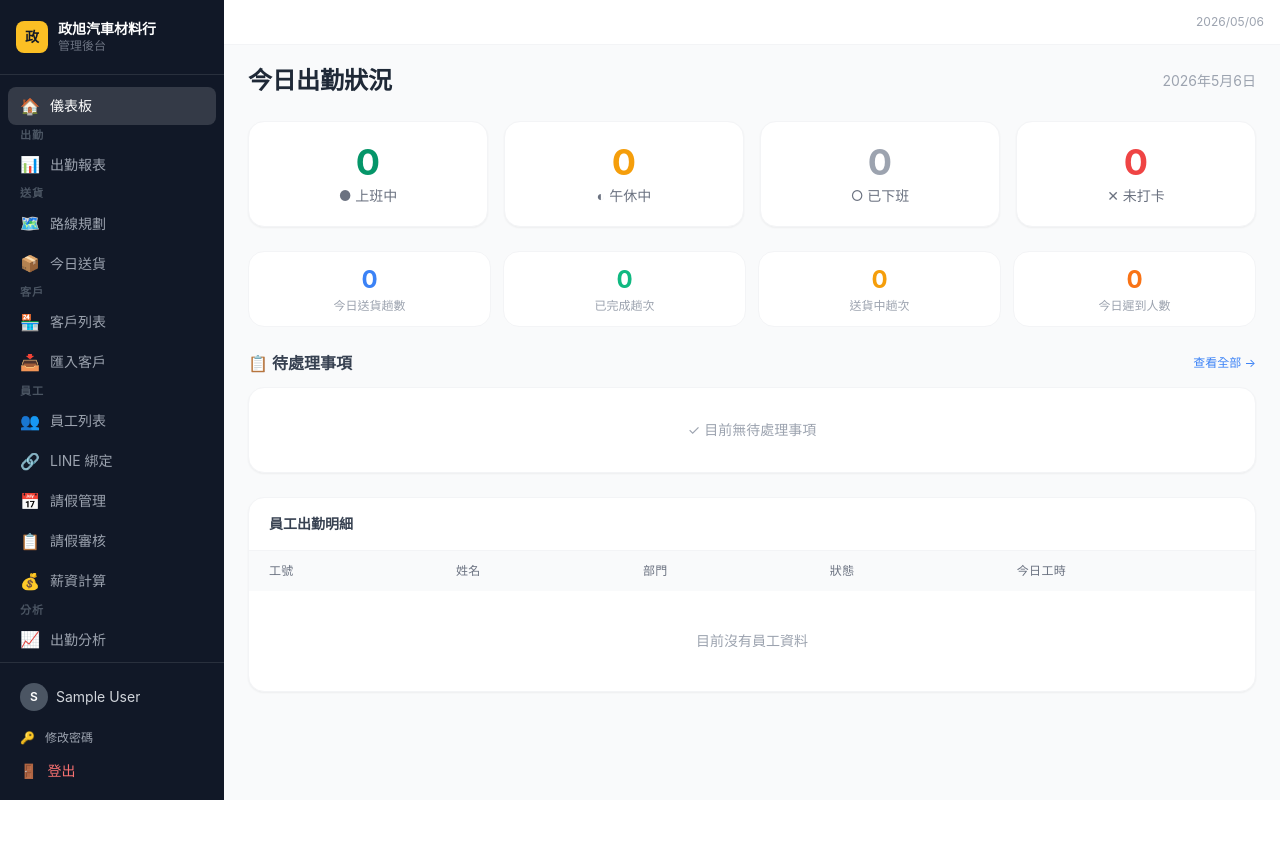
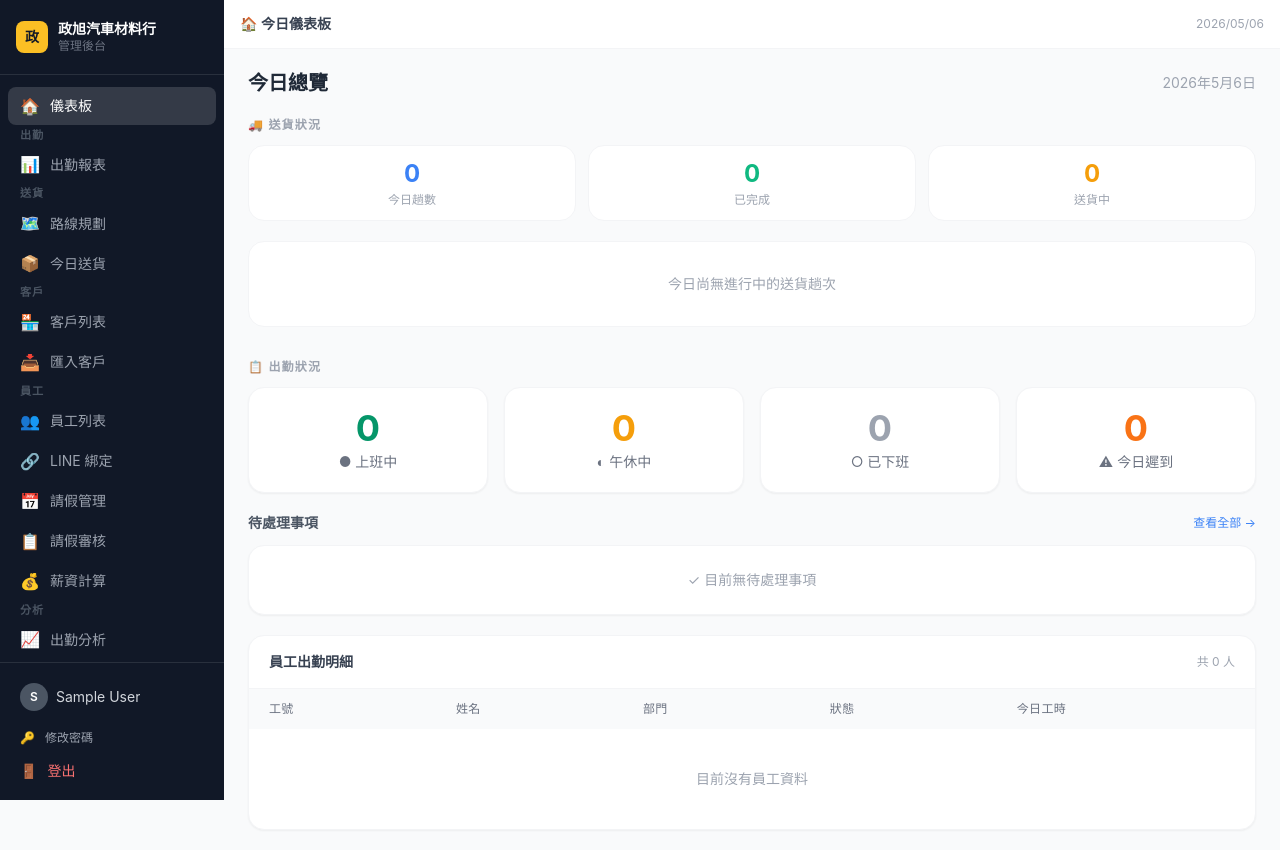
Before and after one commit to Eileen1206/checkin-system, a Django app: page /dashboard/ in a window 1280 px wide. Before the commit the page ends 800 px from the top, so only its background shows below. Run offline with Django 5.2, Linux system fonts and the light colour scheme; the visitor is signed in with stand-in values (Sample User, id 1); data comes from the database, SQL or seed files in the repository; data that the repository does not hold is empty; some libraries are stand-ins or nearby versions.

Commit message:
refactor: 儀表板改版，送貨狀況移至上方、出勤狀況移至下方
- 頁面分為「送貨狀況」與「出勤狀況」兩區塊並加上標題
- 送貨摘要卡片改為 3 格（移除遲到，併入出勤區塊）
- 無進行中趟次時顯示提示文字
- 員工出勤明細右上角顯示總人數

Co-Authored-By: Claude Sonnet 4.6 <noreply@anthropic.com>

```diff
--- a/attendance/templates/attendance/dashboard.html
+++ b/attendance/templates/attendance/dashboard.html
@@ -1,58 +1,42 @@
 {% extends "attendance/base.html" %}
-{% block title %}今日出勤儀表板{% endblock %}
+{% block title %}今日儀表板{% endblock %}
+{% block page_title %}🏠 今日儀表板{% endblock %}
 {% block content %}
 
-<!-- 標題 -->
-<div class="flex items-center justify-between mb-6">
-  <h1 class="text-2xl font-bold text-gray-800">今日出勤狀況</h1>
+<!-- 頁首：日期 -->
+<div class="flex items-center justify-between mb-5">
+  <h1 class="text-xl font-bold text-gray-800">今日總覽</h1>
   <span class="text-sm text-gray-400">{{ today }}</span>
 </div>
 
-<!-- 統計卡片 -->
-<div class="grid grid-cols-2 md:grid-cols-4 gap-4 mb-6">
-  <div class="bg-white rounded-2xl shadow-sm border border-gray-100 p-5 text-center">
-    <div class="text-4xl font-bold text-emerald-600 mb-1">{{ counts.working }}</div>
-    <div class="text-sm text-gray-500">● 上班中</div>
+<!-- ═══════════════════════════════════
+     區塊一：送貨狀況
+     ═══════════════════════════════════ -->
+<div class="mb-2">
+  <p class="text-xs font-semibold text-gray-400 uppercase tracking-widest mb-3">🚚 送貨狀況</p>
+</div>
+
+<!-- 送貨摘要卡片 -->
+<div class="grid grid-cols-3 gap-3 mb-5">
+  <div class="bg-white rounded-2xl border border-gray-100 px-4 py-3 text-center">
+    <p class="text-2xl font-bold text-blue-500">{{ today_trips_total }}</p>
+    <p class="text-xs text-gray-400 mt-0.5">今日趟數</p>
   </div>
-  <div class="bg-white rounded-2xl shadow-sm border border-gray-100 p-5 text-center">
-    <div class="text-4xl font-bold text-amber-500 mb-1">{{ counts.break }}</div>
-    <div class="text-sm text-gray-500">◐ 午休中</div>
+  <div class="bg-white rounded-2xl border border-gray-100 px-4 py-3 text-center">
+    <p class="text-2xl font-bold text-emerald-500">{{ today_trips_finished }}</p>
+    <p class="text-xs text-gray-400 mt-0.5">已完成</p>
   </div>
-  <div class="bg-white rounded-2xl shadow-sm border border-gray-100 p-5 text-center">
-    <div class="text-4xl font-bold text-gray-400 mb-1">{{ counts.left }}</div>
-    <div class="text-sm text-gray-500">○ 已下班</div>
-  </div>
-  <div class="bg-white rounded-2xl shadow-sm border border-gray-100 p-5 text-center">
-    <div class="text-4xl font-bold text-red-500 mb-1">{{ counts.absent }}</div>
-    <div class="text-sm text-gray-500">✕ 未打卡</div>
+  <div class="bg-white rounded-2xl border border-gray-100 px-4 py-3 text-center">
+    <p class="text-2xl font-bold text-amber-500">{{ today_trips_active }}</p>
+    <p class="text-xs text-gray-400 mt-0.5">送貨中</p>
   </div>
 </div>
 
-<!-- 今日送貨 + 遲到摘要 -->
-<div class="grid grid-cols-2 md:grid-cols-4 gap-3 mb-6">
-  <div class="bg-white rounded-2xl border border-gray-100 px-4 py-3 text-center">
-    <p class="text-2xl font-bold text-blue-500">{{ today_trips_total }}</p>
-    <p class="text-xs text-gray-400 mt-0.5">今日送貨趟數</p>
-  </div>
-  <div class="bg-white rounded-2xl border border-gray-100 px-4 py-3 text-center">
-    <p class="text-2xl font-bold text-emerald-500">{{ today_trips_finished }}</p>
-    <p class="text-xs text-gray-400 mt-0.5">已完成趟次</p>
-  </div>
-  <div class="bg-white rounded-2xl border border-gray-100 px-4 py-3 text-center">
-    <p class="text-2xl font-bold text-amber-500">{{ today_trips_active }}</p>
-    <p class="text-xs text-gray-400 mt-0.5">送貨中趟次</p>
-  </div>
-  <div class="bg-white rounded-2xl border border-gray-100 px-4 py-3 text-center {% if late_count %}border-orange-200 bg-orange-50{% endif %}">
-    <p class="text-2xl font-bold text-orange-500">{{ late_count }}</p>
-    <p class="text-xs text-gray-400 mt-0.5">今日遲到人數</p>
-  </div>
-</div>
-
-<!-- 今日送貨狀況（時間軸） -->
+<!-- 進行中趟次時間軸 -->
 {% if delivery_status %}
-<div class="mb-6">
+<div class="mb-8">
   <div class="flex items-center justify-between mb-3">
-    <h2 class="text-base font-semibold text-gray-700">🚚 今日送貨狀況</h2>
+    <h2 class="text-sm font-semibold text-gray-600">進行中趟次</h2>
     <a href="{% url 'dashboard:delivery_today' %}" class="text-xs text-blue-500 hover:underline">查看全部 →</a>
   </div>
   <div class="grid grid-cols-1 md:grid-cols-2 xl:grid-cols-3 gap-4">
@@ -86,16 +70,12 @@
 
           {# 軸線 + 節點 #}
           <div class="flex flex-col items-center w-5 shrink-0">
-            {# 上方連線 #}
             {% if not forloop.first %}
-            <div class="w-px flex-none h-2
-              {% if task.status == 'completed' %}bg-emerald-300{% else %}bg-gray-200{% endif %}">
-            </div>
+            <div class="w-px flex-none h-2 {% if task.status == 'completed' %}bg-emerald-300{% else %}bg-gray-200{% endif %}"></div>
             {% else %}
             <div class="h-2"></div>
             {% endif %}
 
-            {# 節點圓圈 #}
             {% if task.status == 'completed' %}
               <div class="w-4 h-4 rounded-full bg-emerald-400 flex items-center justify-center shrink-0">
                 <svg class="w-2.5 h-2.5 text-white" fill="none" viewBox="0 0 24 24" stroke="currentColor" stroke-width="3">
@@ -108,11 +88,8 @@
               <div class="w-4 h-4 rounded-full border-2 border-gray-200 bg-white shrink-0"></div>
             {% endif %}
 
-            {# 下方連線 #}
             {% if not forloop.last %}
-            <div class="w-px flex-1 min-h-2
-              {% if task.status == 'completed' %}bg-emerald-300{% else %}bg-gray-200{% endif %}">
-            </div>
+            <div class="w-px flex-1 min-h-2 {% if task.status == 'completed' %}bg-emerald-300{% else %}bg-gray-200{% endif %}"></div>
             {% endif %}
           </div>
 
@@ -147,14 +124,45 @@
     {% endfor %}
   </div>
 </div>
+{% else %}
+<div class="mb-8 bg-white rounded-2xl border border-gray-100 px-5 py-8 text-center text-sm text-gray-400">
+  今日尚無進行中的送貨趟次
+</div>
 {% endif %}
+
+<!-- ═══════════════════════════════════
+     區塊二：出勤狀況
+     ═══════════════════════════════════ -->
+<div class="mb-2">
+  <p class="text-xs font-semibold text-gray-400 uppercase tracking-widest mb-3">📋 出勤狀況</p>
+</div>
+
+<!-- 出勤統計卡片 -->
+<div class="grid grid-cols-2 md:grid-cols-4 gap-4 mb-5">
+  <div class="bg-white rounded-2xl shadow-sm border border-gray-100 p-5 text-center">
+    <div class="text-4xl font-bold text-emerald-600 mb-1">{{ counts.working }}</div>
+    <div class="text-sm text-gray-500">● 上班中</div>
+  </div>
+  <div class="bg-white rounded-2xl shadow-sm border border-gray-100 p-5 text-center">
+    <div class="text-4xl font-bold text-amber-500 mb-1">{{ counts.break }}</div>
+    <div class="text-sm text-gray-500">◐ 午休中</div>
+  </div>
+  <div class="bg-white rounded-2xl shadow-sm border border-gray-100 p-5 text-center">
+    <div class="text-4xl font-bold text-gray-400 mb-1">{{ counts.left }}</div>
+    <div class="text-sm text-gray-500">○ 已下班</div>
+  </div>
+  <div class="bg-white rounded-2xl shadow-sm border border-gray-100 p-5 text-center {% if late_count %}border-orange-200 bg-orange-50{% endif %}">
+    <div class="text-4xl font-bold text-orange-500 mb-1">{{ late_count }}</div>
+    <div class="text-sm text-gray-500">⚠ 今日遲到</div>
+  </div>
+</div>
 
 <!-- 待處理事項（管理員限定） -->
 {% if is_admin_or_finance %}
-<div class="mb-6">
+<div class="mb-5">
   <div class="flex items-center justify-between mb-3">
-    <h2 class="text-base font-semibold text-gray-700">
-      📋 待處理事項
+    <h2 class="text-sm font-semibold text-gray-600">
+      待處理事項
       {% if pending_leaves %}
       <span class="ml-2 inline-flex items-center justify-center w-5 h-5 text-xs font-bold bg-red-500 text-white rounded-full">{{ pending_leaves|length }}</span>
       {% endif %}
@@ -183,15 +191,13 @@
       <div class="flex gap-2 shrink-0 mt-0.5">
         <form method="post" action="{% url 'dashboard:leave_request_approve' req.pk %}">
           {% csrf_token %}
-          <button type="submit"
-            class="px-3 py-1.5 bg-emerald-500 hover:bg-emerald-600 text-white text-xs font-medium rounded-lg transition">
+          <button type="submit" class="px-3 py-1.5 bg-emerald-500 hover:bg-emerald-600 text-white text-xs font-medium rounded-lg transition">
             ✅ 核准
           </button>
         </form>
         <form method="post" action="{% url 'dashboard:leave_request_deny' req.pk %}">
           {% csrf_token %}
-          <button type="submit"
-            class="px-3 py-1.5 bg-red-400 hover:bg-red-500 text-white text-xs font-medium rounded-lg transition">
+          <button type="submit" class="px-3 py-1.5 bg-red-400 hover:bg-red-500 text-white text-xs font-medium rounded-lg transition">
             ❌ 拒絕
           </button>
         </form>
@@ -200,17 +206,18 @@
     {% endfor %}
   </div>
   {% else %}
-  <div class="bg-white rounded-2xl shadow-sm border border-gray-100 px-5 py-8 text-center text-sm text-gray-400">
+  <div class="bg-white rounded-2xl shadow-sm border border-gray-100 px-5 py-6 text-center text-sm text-gray-400">
     ✓ 目前無待處理事項
   </div>
   {% endif %}
 </div>
 {% endif %}
 
-<!-- 員工明細 -->
+<!-- 員工出勤明細 -->
 <div class="bg-white rounded-2xl shadow-sm border border-gray-100 overflow-hidden">
-  <div class="px-5 py-4 border-b border-gray-100">
+  <div class="px-5 py-4 border-b border-gray-100 flex items-center justify-between">
     <h2 class="text-sm font-semibold text-gray-700">員工出勤明細</h2>
+    <span class="text-xs text-gray-400">共 {{ employee_list|length }} 人</span>
   </div>
   <table class="w-full text-sm">
     <thead class="bg-gray-50 text-gray-500 text-xs uppercase tracking-wide">
```
